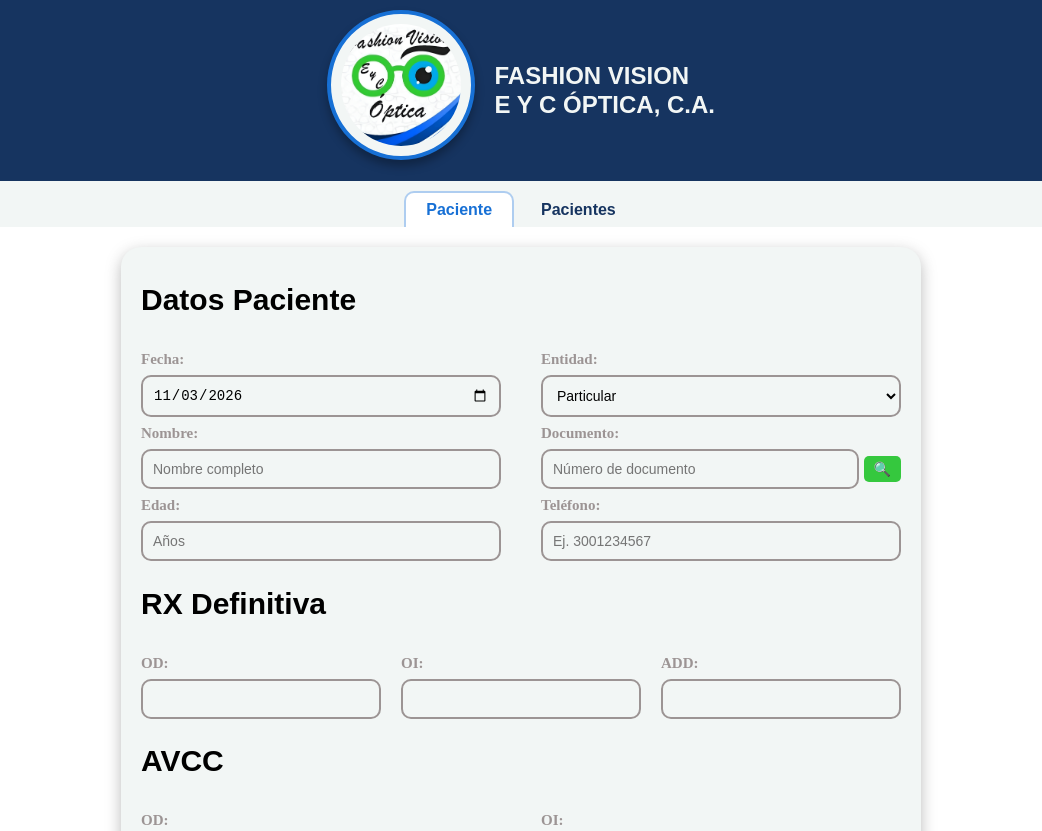
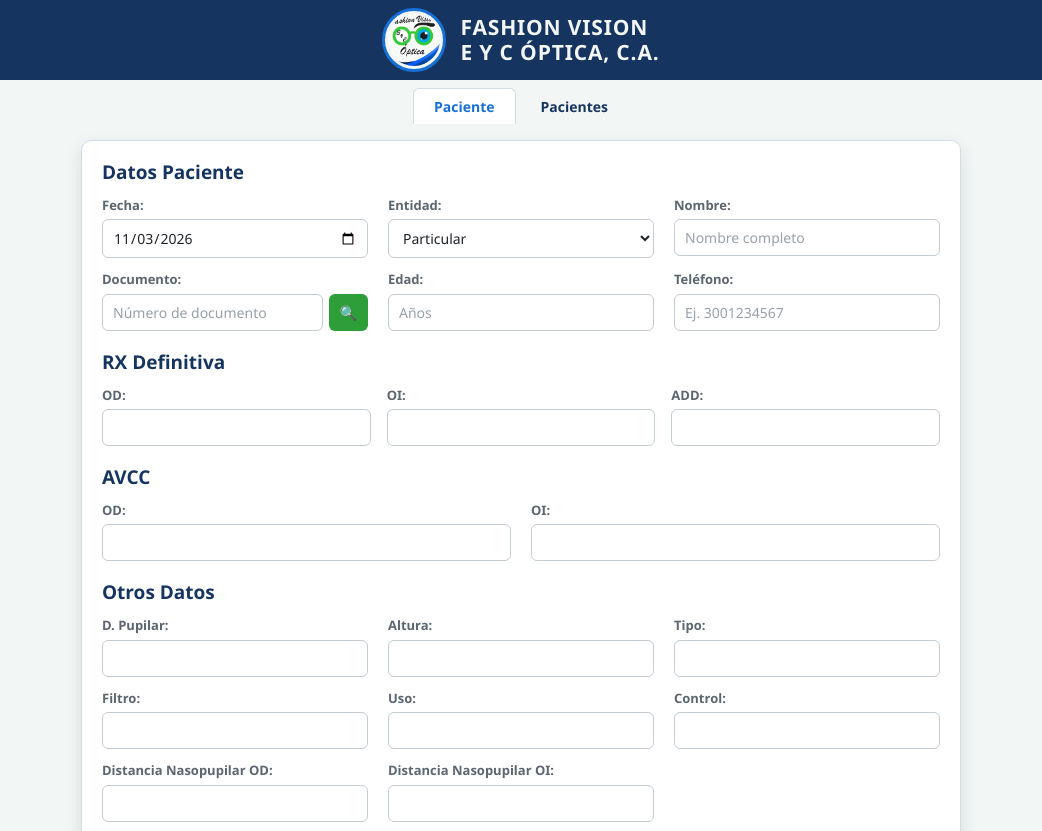
Before and after one commit to danielromo2001/Optica, an Electron app: page app/index.html in a window 1042 px wide. Shown: the top 831 px of the page. Drawn offline with Linux system fonts and the light colour scheme.

Commit message:
style: tipografia local, header compacto y CSP estricta
- Corrige --fuentesParrafos- (la app usaba Times New Roman)
- Elimina Google Fonts: pilas del sistema, funciona sin internet
- Header de 181 a 80 px y logo de 150 a 64 px
- Formulario de 1261 a 922 px con grid adaptable y campos compactos
- Variables para todos los colores y estados de foco/deshabilitado
- CSP sin 'unsafe-inline' ni origenes externos
- Ajustes responsive y prefers-reduced-motion

```diff
--- a/app/index.html
+++ b/app/index.html
@@ -2,12 +2,10 @@
 <html lang="es">
 <head>
     <meta charset="UTF-8">
-    <meta http-equiv="Content-Security-Policy" content="default-src 'self'; script-src 'self'; style-src 'self' 'unsafe-inline' https://fonts.googleapis.com; font-src https://fonts.gstatic.com; img-src 'self' data:; connect-src 'none'; object-src 'none'; base-uri 'none'; form-action 'none'">
+    <meta http-equiv="Content-Security-Policy" content="default-src 'self'; script-src 'self'; style-src 'self'; font-src 'self'; img-src 'self' data:; connect-src 'none'; object-src 'none'; base-uri 'none'; form-action 'none'">
     <meta name="viewport" content="width=device-width, initial-scale=1.0">
+    <meta name="color-scheme" content="light">
     <title>OpticaApp</title>
-    <link rel="preconnect" href="https://fonts.googleapis.com">
-    <link rel="preconnect" href="https://fonts.gstatic.com" crossorigin>
-    <link href="https://fonts.googleapis.com/css2?family=Open+Sans:ital,wght@0,300..800;1,300..800&family=PT+Sans:ital,wght@0,400;0,700;1,400;1,700&display=swap" rel="stylesheet">
     <link rel="stylesheet" href="../app/styles.css">
 </head>
 <body>
@@ -53,7 +51,7 @@
                             <label for="documento">Documento:</label>
                             <div class="campo-con-boton">
                                 <input type="text" id="documento" name="documento" maxlength="30" placeholder="Número de documento" required>
-                                <button type="button" id="btnBuscar" class="boton-secundario" title="Buscar por documento">🔍</button>
+                                <button type="button" id="btnBuscar" class="boton-icono" title="Buscar por documento" aria-label="Buscar por documento">🔍</button>
                             </div>
                         </div>
                         <div class="campo">
--- a/app/styles.css
+++ b/app/styles.css
@@ -1,219 +1,356 @@
-/* Customs */
-:root{
-    --fuenteHeading: 'PT Sans', sans-serif;
-    --fuentesParrafos: 'Open Sans', sans-serif;
+/* ==========================================================================
+   OpticaApp — hoja de estilos
+   Fuentes del sistema (sin conexión) y una única fuente de verdad para colores.
+   ========================================================================== */
 
+:root {
+    /* Tipografía: pilas locales, sin depender de Google Fonts */
+    --fuenteHeading: "Segoe UI", "PT Sans", system-ui, -apple-system, "Helvetica Neue", Arial, sans-serif;
+    --fuentesParrafos: "Segoe UI", "Open Sans", system-ui, -apple-system, "Helvetica Neue", Arial, sans-serif;
+
+    /* Paleta de la marca */
     --blanco: #F2F6F5;
+    --superficie: #FFFFFF;
     --azulClaro: #1770D5;
     --azulOscuro: #163460;
-    --verde: #35C83E;
+    --azulMuyClaro: #E8F0FB;
+    --verde: #2E9E38;
+    --verdeOscuro: #237A2B;
     --oscuro: #171919;
-    --gris: #9c9494;
+    --texto: #1F2328;
+    --gris: #5C6670;
+    --grisClaro: #C4CBD3;
+    --borde: #D6DCE3;
+    --peligro: #C82333;
+    --peligroOscuro: #A71D2A;
+    --aviso: #FFC107;
+    --avisoOscuro: #E0CA00;
+
+    --radio: 0.6rem;
+    --radioGrande: 1rem;
+    --sombra: 0 6px 18px rgba(22, 52, 96, 0.12);
+    --transicion: 160ms ease;
 }
-/* Estilo general */
-html{
+
+/* Base ------------------------------------------------------------------- */
+
+html {
     box-sizing: border-box;
-    font-size: 62.5%;  /* 1rem = 10px */
+    font-size: 62.5%; /* 1rem = 10px */
 }
-*, *:before, *:after{
+
+*,
+*:before,
+*:after {
     box-sizing: inherit;
 }
+
 body {
-    font-family: var(--fuentesParrafos-);
-    font-size: 1.6rem;
-    line-height: 2;
-}
-body, html{
     margin: 0;
-    padding: 0;
     width: 100%;
+    font-family: var(--fuentesParrafos);
+    font-size: 1.5rem;
+    line-height: 1.5;
+    color: var(--texto);
+    background-color: var(--blanco);
+    -webkit-font-smoothing: antialiased;
 }
 
-/* Globales */
-.contenedor{
-    max-width: 80rem;
-    width: 90%;
-    margin: 0 auto;
-}
-h1, h2{
+h1,
+h2 {
     font-family: var(--fuenteHeading);
     line-height: 1.2;
-}
-h1{
-    font-size: 4.8rem;
-}
-h2{
-    font-size: 3rem;
-}
-.sombra{
-    -webkit-box-shadow: 0px 5px 15px 0px rgba(112,112,112,0.48);
-    -moz-box-shadow: 0px 5px 15px 0px rgba(112,112,112,0.48);
-    box-shadow: 0px 5px 15px 0px rgba(112,112,112,0.48);
-    background-color: var(--blanco);
-    padding: 2rem;
-    border-radius: 1rem;
+    color: var(--azulOscuro);
 }
 
-/* Estilo del encabezado */
-.header {  /*POR HACER*/
+h1 {
+    font-size: 2.1rem;
+    margin: 0;
+    letter-spacing: 0.04em;
+}
+
+h2 {
+    font-size: 1.9rem;
+    margin: 2rem 0 1.2rem;
+}
+
+h2:first-of-type {
+    margin-top: 0;
+}
+
+::selection {
+    background-color: var(--azulMuyClaro);
+}
+
+:focus-visible {
+    outline: 2px solid var(--azulClaro);
+    outline-offset: 2px;
+}
+
+/* Encabezado ------------------------------------------------------------- */
+
+.header {
     display: flex;
     align-items: center;
     justify-content: center;
+    gap: 1.4rem;
+    width: 100%;
+    padding: 0.8rem 2rem;
     background-color: var(--azulOscuro);
     color: var(--blanco);
-    width: 100vw; /* Ancho total de la pantalla */
-    height: auto; /* Ajustar la altura según contenido */
-    padding: 1rem; /* Eliminar relleno interno si hay */
-    margin: 0; /* Evitar separación con otros elementos */
+}
+
+.header_logo {
+    display: flex;
+    align-items: center;
 }
 
 header .logo {
-    height: 15rem; /* Aumentar el tamaño del logo */
-    margin-right: 2rem;
-    border-radius: 60%; /* Mantener el logo circular */
-    border: 4px solid #1770D5; /* Borde azul de la paleta */
-    background-color: #F2F6F5; /* Fondo claro para resaltar */
-    padding: 1rem; /* Espaciado interno para mejor visibilidad */
-    box-shadow: 0 6px 10px rgba(0, 0, 0, 0.3); /* Sombra más pronunciada */
+    height: 6.4rem;
+    width: 6.4rem;
+    object-fit: cover;
+    border-radius: 50%;
+    border: 3px solid var(--azulClaro);
+    background-color: var(--blanco);
+    padding: 0.3rem;
 }
 
-header h1 {
-    font-size: 2.4rem;
-    margin: 0;
+.header_texto h1 {
+    color: var(--blanco);
+    line-height: 1.2;
 }
 
-/* Estilo del formulario */
-.formulario{
-    margin-top: 2rem;
-    padding: 1rem 2rem;
-    border-radius: 2rem;
+/* Pestañas --------------------------------------------------------------- */
 
-}
-.datos_generales, .datos_avcc, .otros_datos{
-    display: grid;
-    grid-template-columns: repeat(2, 1fr);
-    column-gap: 4rem;
-}
-.datos_rx, .buttons{
-    display: grid;
-    grid-template-columns: repeat(3, 1fr);
-    column-gap: 2rem;
-}
-.buttons{
-    padding: 1rem 0;
-}
-
-input, select, textarea {
-    padding: 10px;
-    border: 2px solid #9C9494;
-    border-radius: 1rem;
-    width: 100%; /* Asegurar que el campo ocupe todo el ancho disponible */
-    max-width: 100%; /* Evitar que el campo crezca más allá del contenedor */
-    font-size: 1.4rem;
-    background-color: var(--blanco);
-    transition: border-color 0.3s ease;
-}
-
-input:focus, select:focus, textarea:focus {
-    border-color: #1770D5;
-    outline: none;
-    background-color: #FFFFFF;
-}
-
-textarea {
-    resize: none;
-}
-
-/* Estilo de botones */
-button {
-    padding: 10px;
-    background-color: var(--azulClaro); /* Color principal de la paleta */
-    color: var(--blanco);
-    border: none;
-    border-radius: .5rem;
-    cursor: pointer;
-    font-size: 1.6rem;
-    transition: background-color 0.3s ease;
-}
-label{
-    color: var(--gris);
-    font-size: 1.5rem;
-    font-weight: 700;
-}
-
-button:hover {
-    background-color: var(--azulOscuro); /* Color más oscuro para hover */
-}
-
-button#btnBuscar {
-    padding: 5px 10px;
-    font-size: 14px;
-    width: auto;
-    background-color: var(--verde); /* Verde de la paleta */
-    color: white;
-    border-radius: 5px;
-}
-
-button#btnBuscar:hover {
-    background-color: #1770D5; /* Azul para hover */
-}
-
-button#btnLimpiar {
-    background-color: #FFC107; /* Amarillo */
-    color: #171919;
-    border-radius: 5px;
-    padding: 10px;
-    font-size: 16px;
-    cursor: pointer;
-    transition: background-color 0.3s ease;
-}
-
-button#btnLimpiar:hover {
-    background-color: #E0CA00; /* Amarillo más oscuro */
-}
-
-button#btnEliminar {
-    background-color: #DC3545; /* Rojo */
-    color: white;
-    border-radius: 5px;
-    padding: 10px;
-    font-size: 16px;
-    cursor: pointer;
-    transition: background-color 0.3s ease;
-}
-
-button#btnEliminar:hover {
-    background-color: #A71D2A; /* Rojo más oscuro */
-}
-
-/* Navegación por pestañas */
 .tabs {
     display: flex;
     justify-content: center;
-    gap: 0.5rem;
-    padding: 1rem 0 0;
+    gap: 0.4rem;
+    padding: 0.8rem 0 0;
     background-color: var(--blanco);
 }
 
 .tab {
+    padding: 0.8rem 2rem;
+    font-size: 1.4rem;
+    font-weight: 600;
+    color: var(--azulOscuro);
     background-color: transparent;
-    color: var(--azulOscuro);
-    border: 2px solid transparent;
+    border: 1px solid transparent;
     border-bottom: none;
-    border-radius: 1rem 1rem 0 0;
-    padding: 0.8rem 2rem;
-    font-weight: 700;
+    border-radius: var(--radio) var(--radio) 0 0;
+    box-shadow: none;
 }
 
 .tab:hover {
-    background-color: rgba(23, 112, 213, 0.12);
+    background-color: var(--azulMuyClaro);
     color: var(--azulOscuro);
 }
 
 .tab.activo {
-    background-color: #FFFFFF;
-    border-color: rgba(23, 112, 213, 0.35);
+    background-color: var(--superficie);
+    border-color: var(--borde);
     color: var(--azulClaro);
+}
+
+/* Contenedor ------------------------------------------------------------- */
+
+.contenedor {
+    width: 90%;
+    max-width: 88rem;
+    margin: 0 auto;
+    padding-bottom: 2.4rem;
+}
+
+.sombra {
+    background-color: var(--superficie);
+    border: 1px solid var(--borde);
+    border-radius: var(--radioGrande);
+    box-shadow: var(--sombra);
+}
+
+.formulario,
+.lista {
+    margin-top: 1.6rem;
+    padding: 2rem;
+}
+
+/* Formulario ------------------------------------------------------------- */
+
+.campo {
+    display: flex;
+    flex-direction: column;
+    gap: 0.4rem;
+    min-width: 0;
+}
+
+.datos_generales,
+.datos_avcc,
+.otros_datos {
+    display: grid;
+    grid-template-columns: repeat(auto-fit, minmax(24rem, 1fr));
+    gap: 1.2rem 2rem;
+}
+
+.datos_rx,
+.buttons {
+    display: grid;
+    grid-template-columns: repeat(auto-fit, minmax(18rem, 1fr));
+    gap: 1.2rem 1.6rem;
+}
+
+.buttons {
+    margin-top: 2rem;
+    padding-top: 1.6rem;
+    border-top: 1px solid var(--borde);
+}
+
+label {
+    font-size: 1.3rem;
+    font-weight: 600;
+    color: var(--gris);
+}
+
+input,
+select,
+textarea {
+    width: 100%;
+    max-width: 100%;
+    padding: 0.8rem 1rem;
+    font-family: inherit;
+    font-size: 1.4rem;
+    color: var(--texto);
+    background-color: var(--superficie);
+    border: 1px solid var(--grisClaro);
+    border-radius: var(--radio);
+    transition: border-color var(--transicion), box-shadow var(--transicion);
+}
+
+input::placeholder,
+textarea::placeholder {
+    color: #98A1AA;
+}
+
+input:focus,
+select:focus,
+textarea:focus {
+    border-color: var(--azulClaro);
+    box-shadow: 0 0 0 3px rgba(23, 112, 213, 0.18);
+    outline: none;
+}
+
+textarea {
+    min-height: 8rem;
+    resize: vertical;
+}
+
+/* Campo de documento con botón de búsqueda */
+.campo-con-boton {
+    display: flex;
+    align-items: stretch;
+    gap: 0.6rem;
+}
+
+.campo-con-boton input {
+    flex: 1;
+    min-width: 0;
+}
+
+/* Botones ---------------------------------------------------------------- */
+
+button {
+    padding: 0.9rem 1.6rem;
+    font-family: inherit;
+    font-size: 1.4rem;
+    font-weight: 600;
+    color: var(--superficie);
+    background-color: var(--azulClaro);
+    border: 1px solid transparent;
+    border-radius: var(--radio);
+    cursor: pointer;
+    transition: background-color var(--transicion), border-color var(--transicion);
+}
+
+button:hover {
+    background-color: var(--azulOscuro);
+}
+
+button:active {
+    transform: translateY(1px);
+}
+
+button:disabled {
+    opacity: 0.6;
+    cursor: not-allowed;
+    transform: none;
+}
+
+.boton-icono {
+    width: auto;
+    padding: 0.6rem 1rem;
+    background-color: var(--verde);
+}
+
+.boton-icono:hover {
+    background-color: var(--verdeOscuro);
+}
+
+.boton-secundario {
+    color: var(--azulOscuro);
+    background-color: var(--superficie);
+    border-color: var(--grisClaro);
+}
+
+.boton-secundario:hover {
+    background-color: var(--azulMuyClaro);
+    border-color: var(--azulClaro);
+    color: var(--azulOscuro);
+}
+
+.boton-aviso {
+    color: var(--oscuro);
+    background-color: var(--aviso);
+}
+
+.boton-aviso:hover {
+    background-color: var(--avisoOscuro);
+}
+
+.boton-peligro {
+    background-color: var(--peligro);
+}
+
+.boton-peligro:hover {
+    background-color: var(--peligroOscuro);
+}
+
+/* Mensajes de estado ----------------------------------------------------- */
+
+.mensaje {
+    margin: 0 0 1.2rem;
+    padding: 1rem 1.4rem;
+    font-size: 1.35rem;
+    border-left: 4px solid var(--azulClaro);
+    border-radius: var(--radio);
+    background-color: var(--azulMuyClaro);
+    overflow-wrap: anywhere;
+}
+
+.mensaje.exito {
+    border-left-color: var(--verde);
+    background-color: #EAF6EB;
+}
+
+.mensaje.error {
+    border-left-color: var(--peligro);
+    background-color: #FBEAEC;
+}
+
+.modo-edicion {
+    margin: 0 0 1.2rem;
+    font-size: 1.35rem;
+    font-weight: 600;
+    color: var(--azulOscuro);
 }
 
 .vista[hidden],
@@ -223,75 +360,7 @@ button#btnEliminar:hover {
     display: none;
 }
 
-/* Mensajes de estado */
-.mensaje {
-    margin: 0 0 1rem;
-    padding: 1rem 1.5rem;
-    border-radius: 0.8rem;
-    font-size: 1.4rem;
-    border-left: 4px solid var(--azulClaro);
-    background-color: rgba(23, 112, 213, 0.1);
-}
-
-.mensaje.exito {
-    border-left-color: var(--verde);
-    background-color: rgba(53, 200, 62, 0.12);
-}
-
-.mensaje.error {
-    border-left-color: #DC3545;
-    background-color: rgba(220, 53, 69, 0.12);
-}
-
-.modo-edicion {
-    margin: 0 0 1rem;
-    font-size: 1.4rem;
-    color: var(--azulOscuro);
-    font-weight: 700;
-}
-
-/* Campo con botón al lado */
-.campo-con-boton {
-    display: flex;
-    align-items: center;
-    gap: 0.5rem;
-}
-
-.campo-con-boton input {
-    flex: 1;
-}
-
-/* Botones secundarios */
-.boton-secundario {
-    padding: 0.6rem 1rem;
-    font-size: 1.4rem;
-    width: auto;
-    background-color: var(--verde);
-}
-
-.boton-aviso {
-    background-color: #FFC107;
-    color: #333;
-}
-
-.boton-aviso:hover {
-    background-color: #E0CA00;
-}
-
-.boton-peligro {
-    background-color: #DC3545;
-}
-
-.boton-peligro:hover {
-    background-color: #A71D2E;
-}
-
-/* Listado de pacientes */
-.lista {
-    margin-top: 2rem;
-    padding: 2rem;
-    border-radius: 1rem;
-}
+/* Listado ---------------------------------------------------------------- */
 
 .lista h2 {
     margin-top: 0;
@@ -299,45 +368,49 @@ button#btnEliminar:hover {
 
 .lista-filtros {
     display: grid;
-    grid-template-columns: 2fr 1fr 1fr auto auto;
-    gap: 1rem;
+    grid-template-columns: minmax(0, 2fr) minmax(0, 1fr) minmax(0, 1fr) auto auto;
+    gap: 0.8rem;
     align-items: center;
     margin-bottom: 1rem;
 }
 
 .lista-resumen {
     margin: 0 0 1rem;
-    font-size: 1.4rem;
+    font-size: 1.35rem;
     color: var(--gris);
 }
 
 .tabla-scroll {
-    max-height: 34rem;
+    max-height: 38rem;
     overflow: auto;
-    border: 1px solid rgba(156, 148, 148, 0.4);
-    border-radius: 0.8rem;
+    border: 1px solid var(--borde);
+    border-radius: var(--radio);
 }
 
 .tabla-pacientes {
     width: 100%;
     border-collapse: collapse;
-    font-size: 1.4rem;
+    font-size: 1.35rem;
 }
 
 .tabla-pacientes th,
 .tabla-pacientes td {
     padding: 0.8rem 1rem;
     text-align: left;
-    border-bottom: 1px solid rgba(156, 148, 148, 0.3);
     white-space: nowrap;
+    border-bottom: 1px solid var(--borde);
 }
 
 .tabla-pacientes thead th {
     position: sticky;
     top: 0;
+    z-index: 1;
+    font-size: 1.25rem;
+    font-weight: 600;
+    letter-spacing: 0.03em;
+    text-transform: uppercase;
+    color: var(--superficie);
     background-color: var(--azulOscuro);
-    color: var(--blanco);
-    z-index: 1;
 }
 
 .tabla-pacientes tbody tr {
@@ -345,7 +418,7 @@ button#btnEliminar:hover {
 }
 
 .tabla-pacientes tbody tr:hover {
-    background-color: rgba(23, 112, 213, 0.1);
+    background-color: var(--azulMuyClaro);
 }
 
 .tabla-pacientes tbody tr:last-child td {
@@ -354,7 +427,7 @@ button#btnEliminar:hover {
 
 .tabla-pacientes .acciones {
     display: flex;
-    gap: 0.5rem;
+    gap: 0.6rem;
 }
 
 .tabla-pacientes .acciones button {
@@ -365,10 +438,12 @@ button#btnEliminar:hover {
 
 .lista-vacio {
     margin: 2rem 0 0;
+    font-size: 1.4rem;
     text-align: center;
     color: var(--gris);
-    font-size: 1.5rem;
 }
+
+/* Utilidades ------------------------------------------------------------- */
 
 .visualmente-oculto {
     position: absolute;
@@ -381,3 +456,30 @@ button#btnEliminar:hover {
     white-space: nowrap;
     border: 0;
 }
+
+/* Ajustes para ventanas estrechas o zoom alto ---------------------------- */
+
+@media (max-width: 820px) {
+    .lista-filtros {
+        grid-template-columns: 1fr 1fr;
+    }
+
+    .lista-filtros input[type="search"] {
+        grid-column: 1 / -1;
+    }
+
+    .header {
+        flex-direction: column;
+        gap: 0.6rem;
+        text-align: center;
+    }
+}
+
+@media (prefers-reduced-motion: reduce) {
+    *,
+    *::before,
+    *::after {
+        transition-duration: 0.01ms !important;
+        animation-duration: 0.01ms !important;
+    }
+}
--- a/js/renderer.js
+++ b/js/renderer.js
@@ -311,6 +311,7 @@ document.addEventListener("DOMContentLoaded", () => {
             const abrir = document.createElement("button");
             abrir.type = "button";
             abrir.textContent = "Abrir";
+            abrir.className = "boton-secundario";
             abrir.addEventListener("click", (event) => {
                 event.stopPropagation();
                 abrirPaciente(paciente.documento);
```
